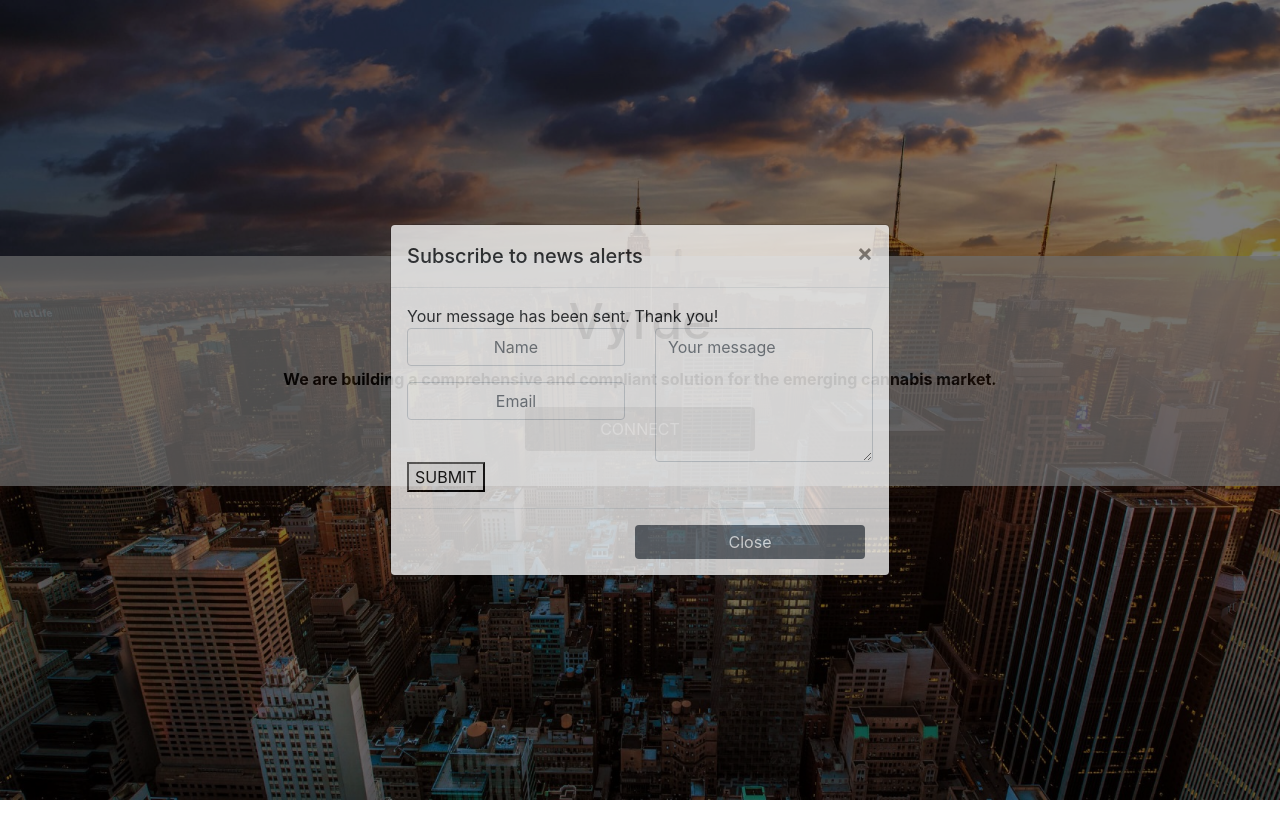
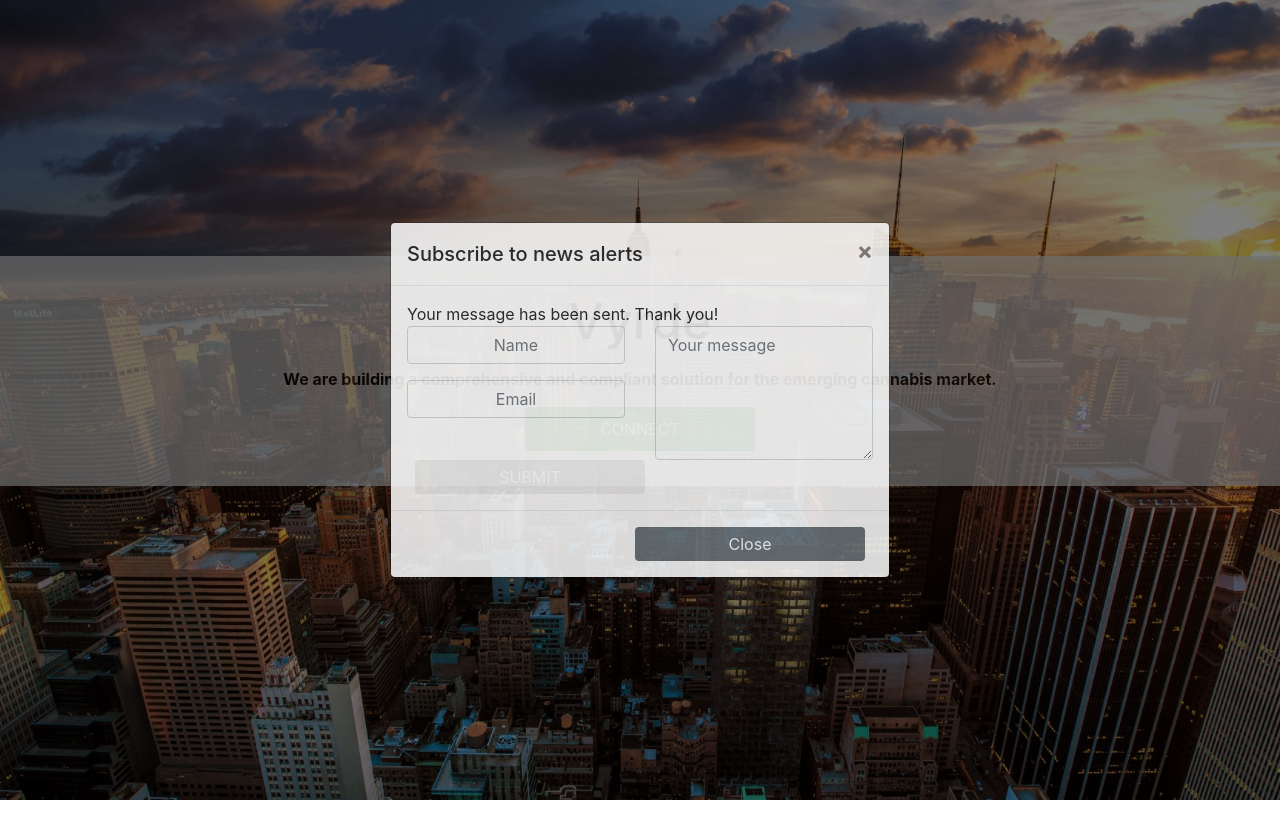
Before and after one commit to cryptasian/website, a plain HTML site: page docs/index.html in a window 1280 px wide. Both pictures are taken after a click on the button "CONNECT". Shown: the top 838 px of the page. Drawn offline with nearby package versions, Linux system fonts and the light colour scheme.

Commit message:
Update index.html

```diff
--- a/docs/index.html
+++ b/docs/index.html
@@ -57,14 +57,14 @@
             display: inline-block;
             padding: 10px 25px;
             color: white;
-            background-color: #555;
+            background-color: green;
             text-align: center;
             cursor: pointer;
         }
 
         .hero-text button:hover {
-            background-color: rgb(150, 150, 150);
-            color: black;
+            background-color: rgba(0, 87, 0, 0.692);
+            color: white;
         }
 
         .admin-jumbotron {
@@ -79,7 +79,7 @@
         }
 
         .modal-content {
-            opacity: 0.75;
+            opacity: 0.85;
             background-color: rgb(187, 187, 187);
         }
 
@@ -124,7 +124,7 @@
                     <div class="form">
                         <div id="sendmessage">Your message has been sent. Thank you!</div>
                         <div id="errormessage"></div>
-                        <form action="https://formspree.io/ventures@resonova.com" method="POST" role="form" class="contactForm">
+                        <form action="https://formspree.io/info@vyrde.io" method="POST" role="form" class="contactForm">
                             <div class="row g-margin-b-40--xs">
                                 <div class="col-sm-6 g-margin-b-20--xs g-margin-b-0--md">
                                     <div class="form-group g-margin-b-20--xs">
@@ -148,7 +148,7 @@
                                 </div>
                             </div>
                             <div class="g-text-center--xs">
-                                <button type="submit" value="Send" class="wow fadeIn text-uppercase s-btn s-btn--md s-btn--primary-brd animated" data-wow-duration=".8s"
+                                <button type="submit" value="Send" class="wow fadeIn btn text-uppercase s-btn s-btn--md s-btn--primary-brd animated" data-wow-duration=".8s"
                                     data-wow-delay="1.3s" style="visibility: visible; animation-duration: 0.8s; animation-delay: 1.3s; animation-name: fadeIn;">Submit</button>
                             </div>
                         </form>
```
